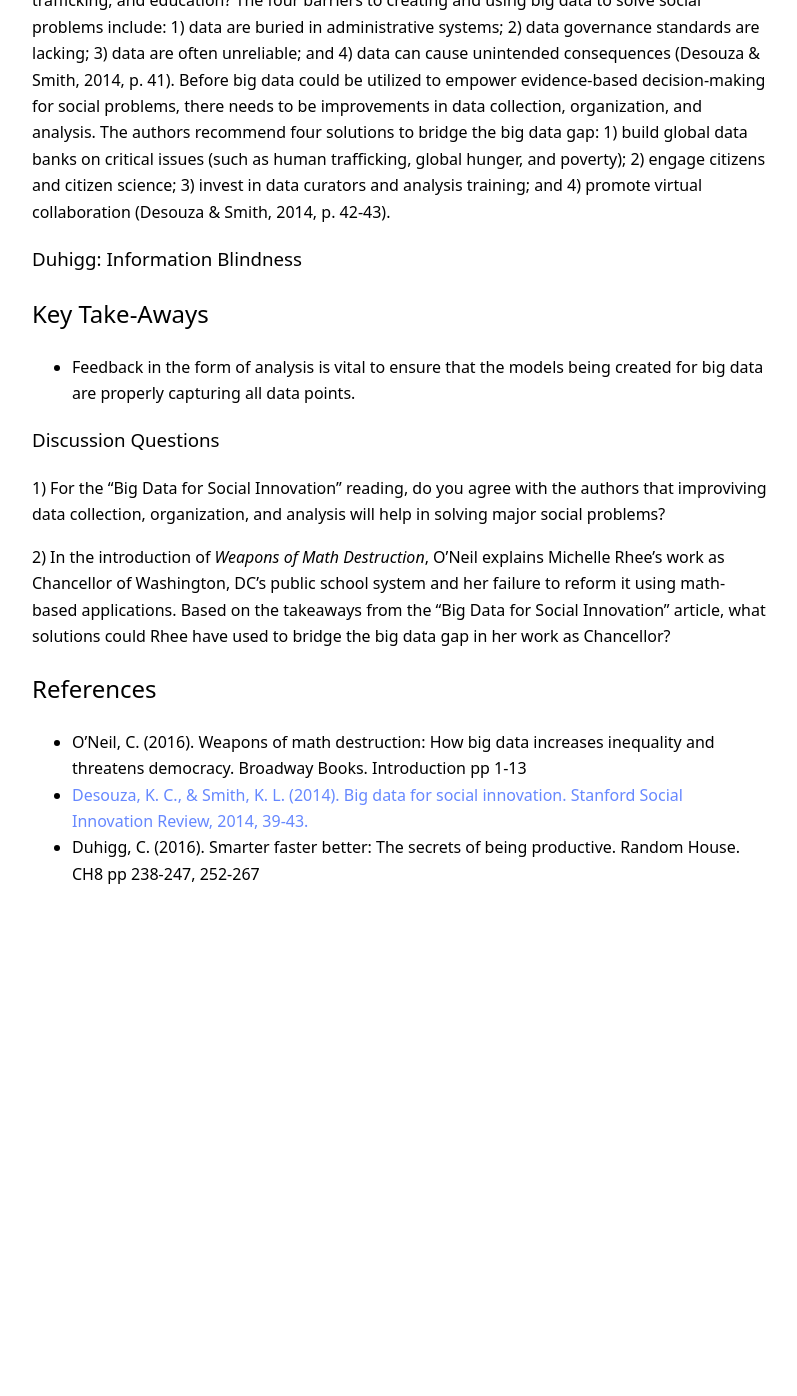
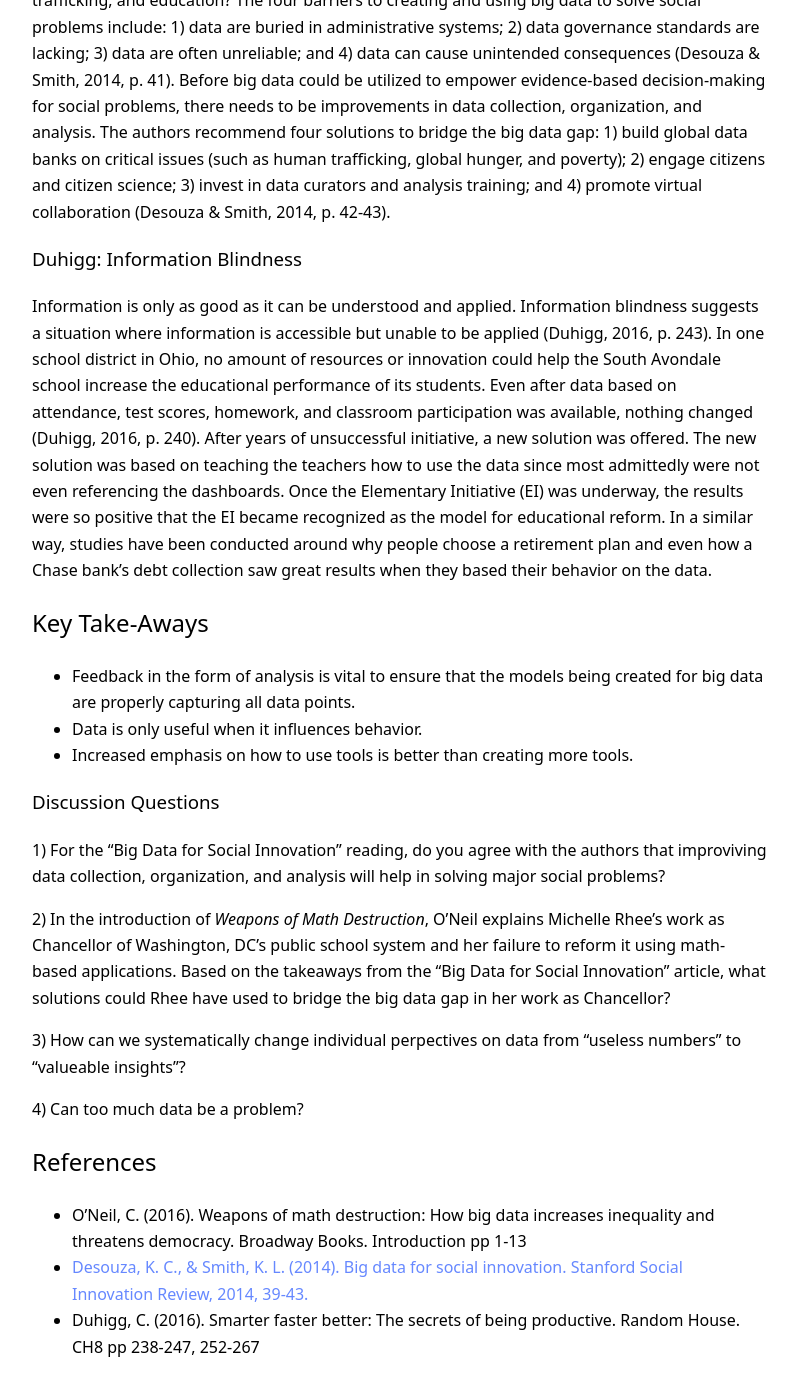
Before and after one commit to RandyWilkinsASU/ddm-textbook-summer-2019, a Jekyll site: the page built from _posts/2019-07-07-ch03-org-change.md, in a window 1280 px wide and 1400 px high, scrolled down 1414 px. Shown: the top 1396 px of the window, without its empty margins (240-1037 px from the left). Built offline with Jekyll 4.4.1, drawn with Linux system fonts in a browser that asks for light colours; our own code applies the rules of GitHub Pages for plain Markdown files; before the commit the page ends 2341 px from its top, so only the background shows below that.

Commit message:
Updated by Cody
Information Blindness.

```diff
--- a/_posts/2019-07-07-ch03-org-change.md
+++ b/_posts/2019-07-07-ch03-org-change.md
@@ -32,11 +32,13 @@ between math analysis and actual “on-the-ground reality.”
 “The term ‘big data’ is used to describe the growing proliferation of data and our increasing ability to make productive use of it.” (Desouza & Smith, 2014, p. 39). The key focus of this article is that data is nothing without knowing how to use it. The authors ask a hypothetical question: could we use big data in a sustainable manner to solve social problems such as homelessness, human trafficking, and education? The four barriers to creating and using big data to solve social problems include: 1) data are buried in administrative systems; 2) data governance standards are lacking; 3) data are often unreliable; and 4) data can cause unintended consequences (Desouza & Smith, 2014, p. 41). Before big data could be utilized to empower evidence-based decision-making for social problems, there needs to be improvements in data collection, organization, and analysis. The authors recommend four solutions to bridge the big data gap: 1) build global data banks on critical issues (such as human trafficking, global hunger, and poverty); 2) engage citizens and citizen science; 3) invest in data curators and analysis training; and 4) promote virtual collaboration (Desouza & Smith, 2014, p. 42-43).
 
 ### Duhigg: Information Blindness
-
+Information is only as good as it can be understood and applied.  Information blindness suggests a situation where information is accessible but unable to be applied (Duhigg, 2016, p. 243).  In one school district in Ohio, no amount of resources or innovation could help the South Avondale school increase the educational performance of its students.  Even after data based on attendance, test scores, homework, and classroom participation was available, nothing changed (Duhigg, 2016, p. 240).  After years of unsuccessful initiative, a new solution was offered.  The new solution was based on teaching the teachers how to use the data since most admittedly were not even referencing the dashboards.  Once the Elementary Initiative (EI) was underway, the results were so positive that the EI became recognized as the model for educational reform.  In a similar way, studies have been conducted around why people choose a retirement plan and even how a Chase bank’s debt collection saw great results when they based their behavior on the data.
 
 
 ## Key Take-Aways
 * Feedback in the form of analysis is vital to ensure that the models being created for big data are properly capturing all data points.
+* Data is only useful when it influences behavior.
+* Increased emphasis on how to use tools is better than creating more tools.
 
 ### Discussion Questions
 1) For the "Big Data for Social Innovation" reading, do you agree with the authors that improviving data collection, organization, and analysis will help in solving major social problems?
@@ -45,6 +47,10 @@ between math analysis and actual “on-the-ground reality.”
 DC’s public school system and her failure to reform it using math-based applications. Based on the takeaways from the "Big
 Data for Social Innovation" article, what solutions could Rhee have used to bridge the big data gap in her work as Chancellor?
 
+3) How can we systematically change individual perpectives on data from "useless numbers" to "valueable insights"?
+
+4) Can too much data be a problem?
+
 ## References
 
 
```
